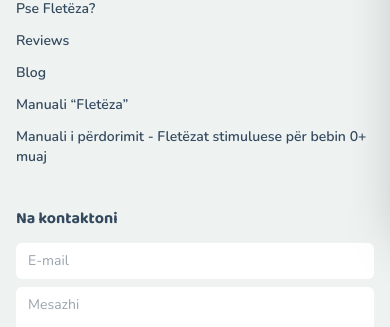
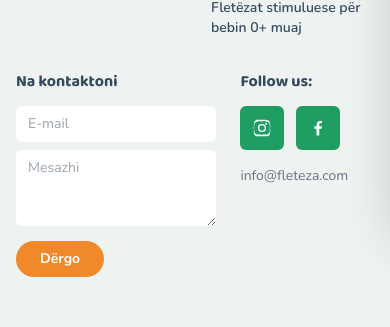
Before and after one commit to albanpurova/feleteza, a Next.js app: page /copyright in a window 390 px wide. Shown: the part 619-946 px from the top of the page. Built offline with nearby package versions, Linux system fonts and the light colour scheme; no server answers.

Commit message:
Menu mobile: Produktet link normal + footer 50/60 në mobile

```diff
--- a/src/components/Footer.tsx
+++ b/src/components/Footer.tsx
@@ -31,7 +31,7 @@ export default function Footer() {
 
   return (
     <footer className="mt-20 bg-[#eef3f2]">
-      <div className="container-x grid gap-10 py-14 md:grid-cols-2 lg:grid-cols-4">
+      <div className="container-x grid grid-cols-2 gap-8 py-14 lg:grid-cols-4">
         <div>
           <Logo />
           <p className="mt-4 max-w-xs text-sm text-brand-gray">
@@ -48,6 +48,7 @@ export default function Footer() {
           <Link href="https://qet1mv72z2lm5wy2.public.blob.vercel-storage.com/uploads/Manuali%20i%20pe%CC%88rdorimit%20-%20Flete%CC%88zat%20stimuluese%20pe%CC%88r%20bebin%200%2B%20muaj.pdf" className="hover:text-brand-green" target="_blank">Manuali i përdorimit - Fletëzat stimuluese për bebin 0+ muaj</Link>
         </nav>
 
+        <div className="col-span-2 grid grid-cols-[3fr_2fr] gap-6 lg:contents">
         <div>
           <h3 className="mb-3 font-bold text-brand-navy">Na kontaktoni</h3>
           {sent ? (
@@ -86,6 +87,7 @@ export default function Footer() {
           </div>
           <p className="mt-4 text-sm text-brand-gray">info@fleteza.com</p>
         </div>
+        </div>
       </div>
 
       <div className="border-t border-black/5">
--- a/src/components/Header.tsx
+++ b/src/components/Header.tsx
@@ -76,7 +76,7 @@ export default function Header() {
             <Link
               href="/produktet"
               onClick={() => setMobileOpen(false)}
-              className="btn-primary mt-2 uppercase"
+              className="py-2.5 text-base font-semibold text-brand-navy"
             >
               Produktet
             </Link>
```
